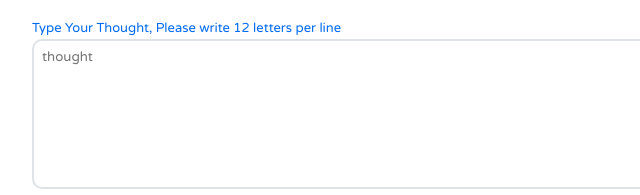
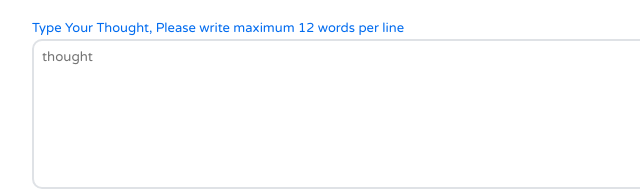
Before and after one commit to DifferDeveloper123/Engplate, a plain HTML site: page index.html in a window 1280 px wide. Shown: the part 385-580 px from the top of the page, 160-800 px from the left. Drawn offline with Linux system fonts and the light colour scheme; a script that the page names is missing.

Commit message:
Update index.html

```diff
--- a/index.html
+++ b/index.html
@@ -37,7 +37,7 @@
         <input required type="text" name="address" autocomplete="address-level3" placeholder="address" id="address" minlength="3" maxlength="16">
         </div>
         <div class="aks-form">
-        <label for="thought">Type Your Thought, Please write 12 letters per line</label>
+        <label for="thought">Type Your Thought, Please write maximum 12 words per line</label>
         <textarea required type="text" name="thought" spellcheck="false" placeholder="thought" id="thought" minlength="3"></textarea>
         </div>
         <div class="aks-form">
```
